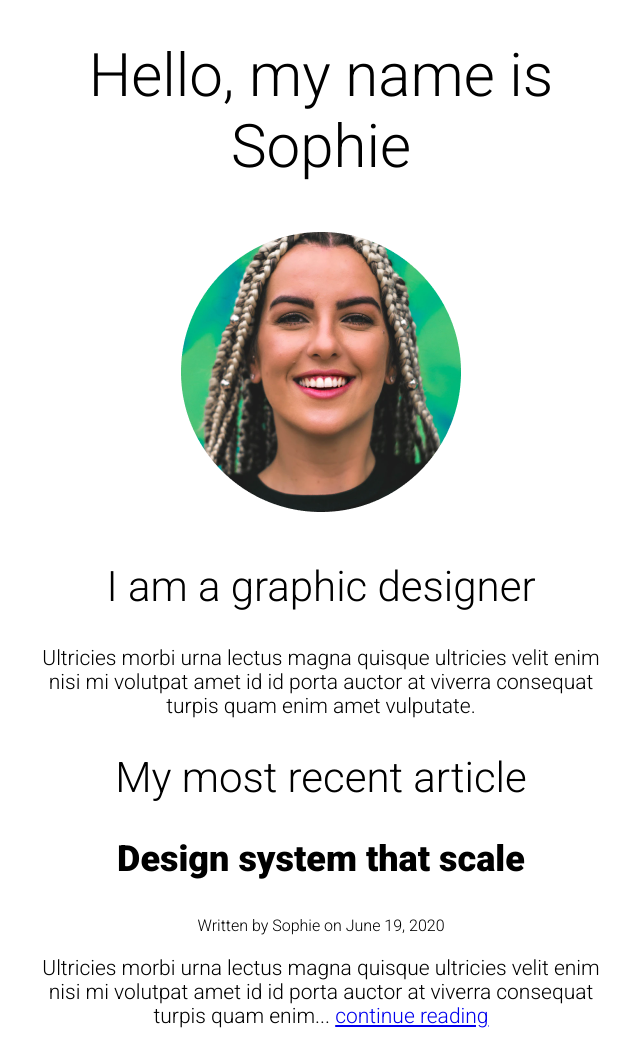
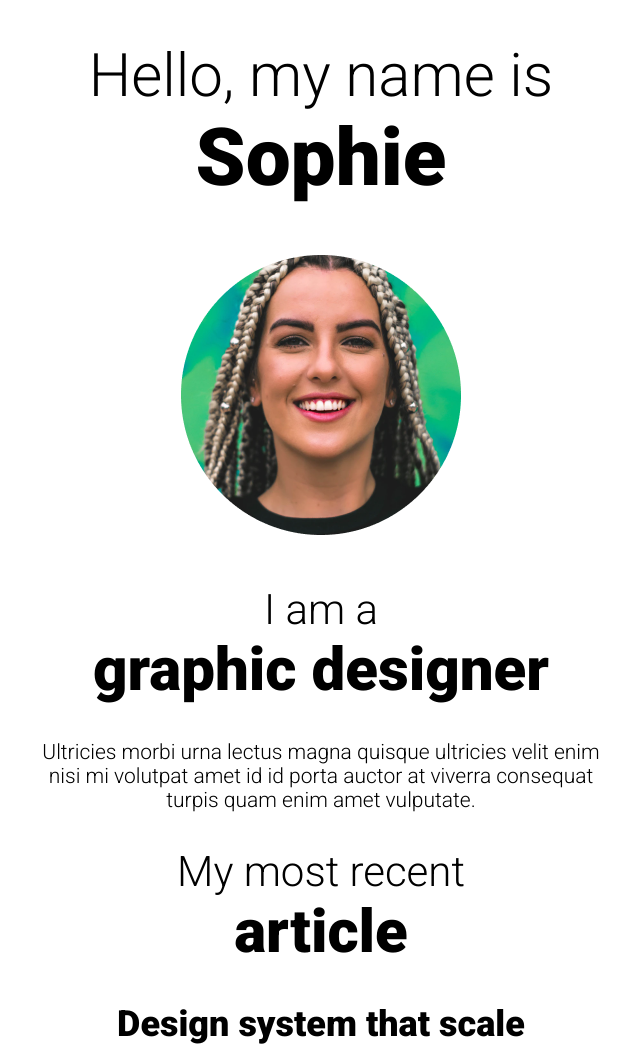
Before and after one commit to antonioferreirasales/css-challenge, a website built with Vite: page src/index.html in a window 1280 px wide. Shown: the top 1048 px of the page, without its empty margins (319-959 px from the left). Built offline with nearby package versions, Linux system fonts and the light colour scheme.

Commit message:
feat: challenge[3], add span callout text

```diff
--- a/src/index.html
+++ b/src/index.html
@@ -11,13 +11,13 @@
 </head>
 <body>
   <div class="container">
-    <h1>Hello, my name is Sophie</h1>
+    <h1>Hello, my name is <span class="text-callout">Sophie</span></h1>
     <img src="img/sophie.png" alt="A girl smiling">
-    <h2>I am a graphic designer</h2>
+    <h2>I am a <span class="text-callout">graphic designer</span></h2>
     <p>Ultricies morbi urna lectus magna quisque ultricies velit enim nisi mi volutpat amet
       id id porta auctor at viverra consequat turpis quam enim amet vulputate.</p>
 
-      <h2>My most recent article</h2>
+      <h2>My most recent <span class="text-callout">article</span></h2>
       <article>
         <h3>Design system that scale</h3>
         <p class="small">Written by Sophie on June 19, 2020</p>
--- a/src/style.css
+++ b/src/style.css
@@ -5,7 +5,7 @@
   font-weight: 300;
 }
 
-/* Typography */
+/* typography */
 
 h1,
 h2 {
@@ -14,7 +14,6 @@
 
 h1 {
   font-size: 60px;
-
 }
 
 h2 {
@@ -30,6 +29,29 @@
   font-size: 16px;
 }
 
+.text-callout {
+  font-weight: 900;
+  display: block;
+}
+
+h1 .text-callout {
+  font-size: 80px;
+}
+
+h2 .text-callout {
+  font-size: 60px;
+}
+
+a {
+  color: #99D930;
+}
+
+a:hover{
+  color: #131313;
+}
+
+/* container */
+
 .container {
   width: 570px;
   margin: 10px auto;
```
Also changed, not shown: challenge_instructions/instructions_3.md (added, +7 -0 lines).
